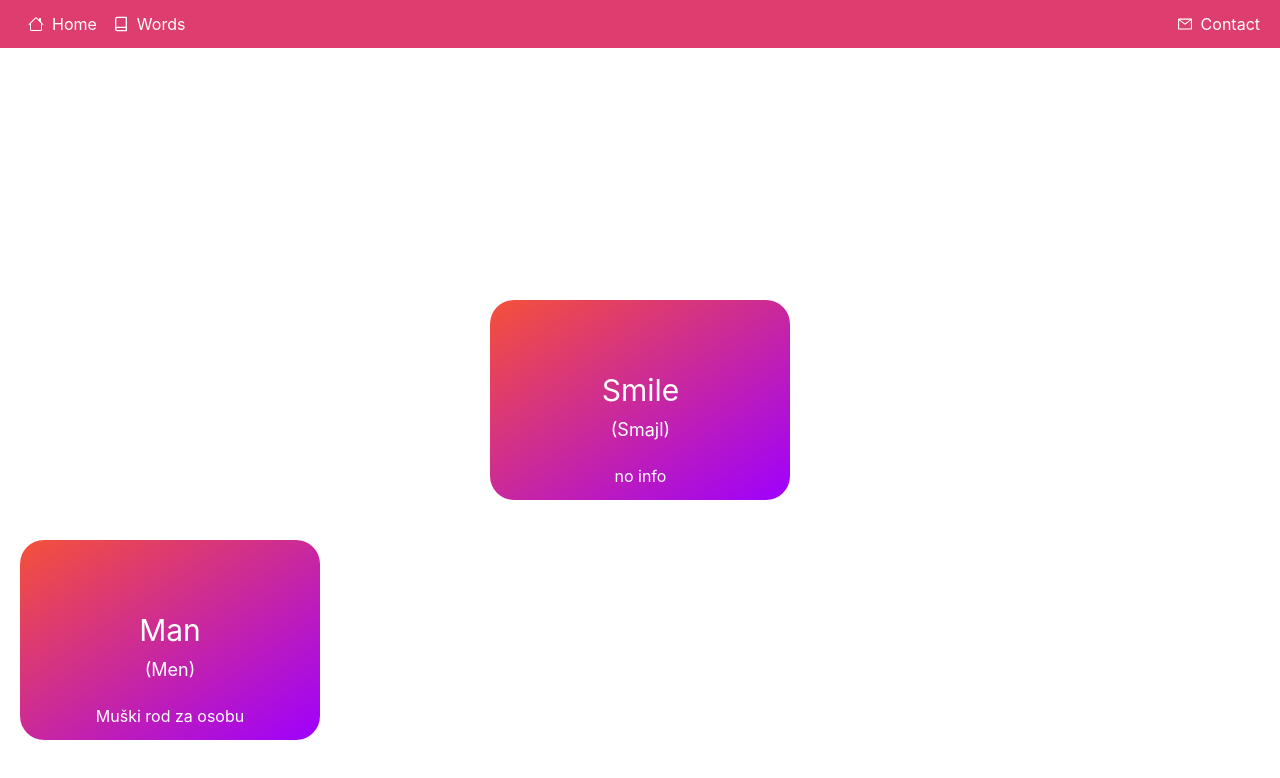
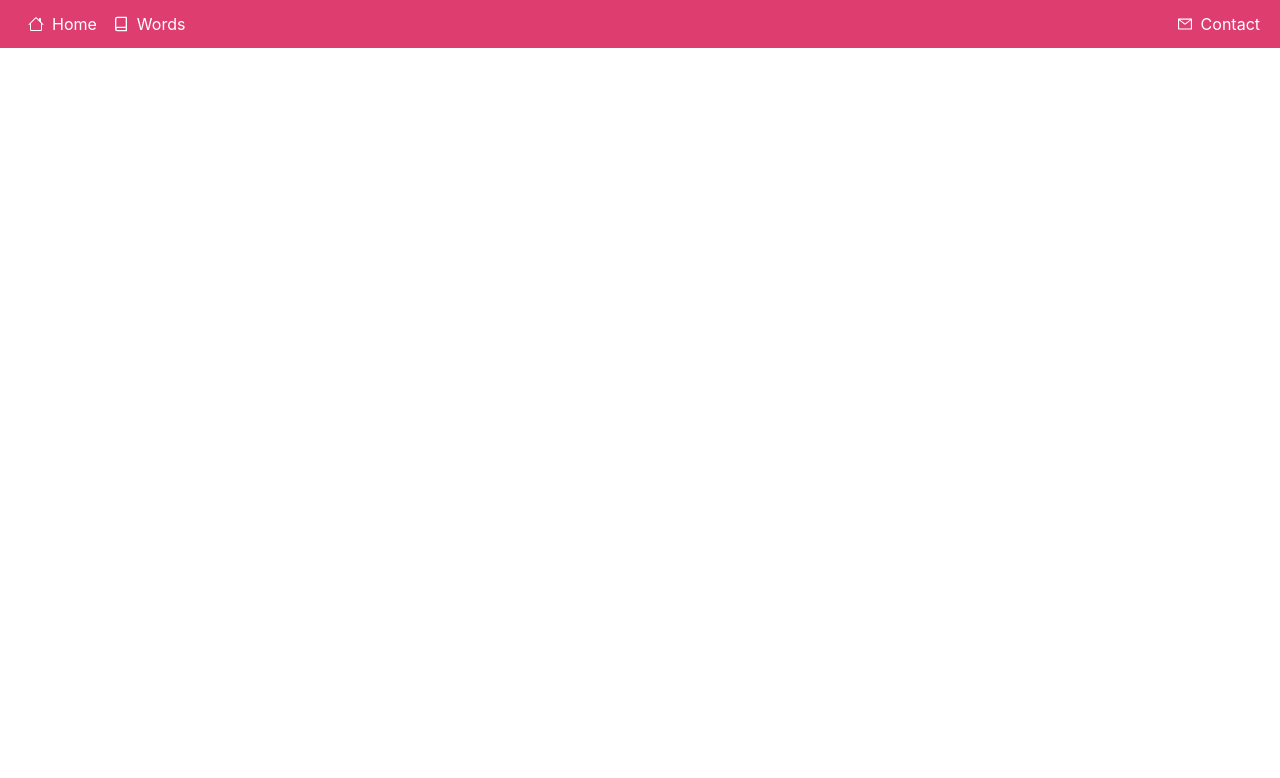
Before and after one commit to semir709/flash_cards, a React (Create React App) app: page /words in a window 1280 px wide. Shown: the top 778 px of the page. Built offline with nearby package versions, Linux system fonts and the light colour scheme.

Commit message:
added the react router dom

```diff
--- a/src/App.js
+++ b/src/App.js
@@ -1,156 +1,22 @@
 import "./App.css";
-import Card from "./components/Card";
 import Header from "./components/Header";
-import { motion, AnimatePresence } from "framer-motion";
-import { useEffect, useState } from "react";
-import { type } from "@testing-library/user-event/dist/type";
+import { Route, Routes } from "react-router-dom";
+import Home from "./pages/Home";
+import Words from "./pages/Words";
+import Contanct from "./pages/Contanct";
 
 function App() {
-  const containerVariants = {
-    default: {
-      width: 300,
-      height: 200,
-      position: "absolute",
-      top: "90%",
-      left: "20px",
-      translateY: "-90%",
-    },
-    move: {
-      top: "50%",
-      left: "50%",
-      translateY: "-50%",
-      translateX: "-50%",
-      transition: {
-        // delay: 1,
-        duration: 0.5,
-      },
-    },
-
-    exit: {
-      x: 1200,
-      opacity: 0,
-      transition: {
-        duration: 0.5,
-      },
-    },
-  };
-
-  const [index, setIndex] = useState(0);
-  const [data, setData] = useState(obj);
-
-  const changeIndex = () => {
-    if (index + 1 === data.length - 1) {
-      const last = data[data.length - 1]; // take last element
-      data.pop(); // remove last element
-      data.sort(() => Math.random() - 0.5); // randomize order of elements
-      data.unshift(last); // add last element on the beginnig of array
-      setIndex(0);
-    } else {
-      setIndex((prev) => prev + 1);
-    }
-  };
-
   return (
     <>
       <Header />
-      <main className="h-screen w-full relative ">
-        <motion.div
-          variants={containerVariants}
-          initial="default"
-          key={index + 1}
-        >
-          <Card data={data[index + 1]} animation={false} />
-        </motion.div>
 
-        <AnimatePresence>
-          <motion.div
-            variants={containerVariants}
-            initial="default"
-            animate="move"
-            exit="exit"
-            key={index}
-
-            // onNext={onNext}
-            // onClick={changeIndex}
-          >
-            <Card
-              data={data[index]}
-              changeIndex={changeIndex}
-              animation={true}
-            />
-          </motion.div>
-        </AnimatePresence>
-      </main>
+      <Routes>
+        <Route path="/*" element={<Home />}></Route>
+        <Route path="/words" element={<Words />}></Route>
+        <Route path="/contact" element={<Contanct />}></Route>
+      </Routes>
     </>
   );
 }
 
 export default App;
-{
-  /* <div
-          className="absolute top-[50%] left-[50%]
-            translate-y-[-50%] translate-x-[-50%] w-[500px] h-[300px]"
-        >
-          <div className="relative w-full h-full">
-            {data.map((props) => (
-              <Card data={props} key={props.id} />
-            ))}
-          </div>
-        </div> */
-}
-
-let obj = [
-  {
-    id: 1,
-    word: "Smile",
-    pronuced: "(Smajl)",
-    translate: "Osmjeh",
-    translate_info: "Smijeh, veseo",
-    rule_info: "no info",
-  },
-
-  {
-    id: 2,
-    word: "Man",
-    pronuced: "(Men)",
-    translate: "Čovjek",
-    translate_info: "Čovjek, osoba, muškarac",
-    rule_info: "Muški rod za osobu",
-  },
-
-  {
-    id: 3,
-    word: "Ball",
-    pronuced: "(Booll)",
-    translate: "Lopta",
-    translate_info: "no translate info",
-    rule_info: "za muški i ženski rod",
-  },
-
-  {
-    id: 4,
-    word: "Football",
-    pronuced: "(Futball)",
-    translate: "Nogomeeet",
-    translate_info: "no translate info",
-    rule_info: "za muški i ženski rod",
-  },
-
-  {
-    id: 5,
-    word: "House",
-    pronuced: "(Hause)",
-    translate: "Kuca",
-    translate_info: "no translate info",
-    rule_info: "za muški i ženski rod",
-  },
-
-  {
-    id: 6,
-    word: "Best",
-    pronuced: "(Best)",
-    translate: "Najbolji",
-    translate_info: "no translate info",
-    rule_info: "za muški i ženski rod",
-  },
-];
--- a/src/index.js
+++ b/src/index.js
@@ -2,10 +2,12 @@ import React from "react";
 import ReactDOM from "react-dom/client";
 import "./index.css";
 import App from "./App";
-
+import { BrowserRouter as Router } from "react-router-dom";
 const root = ReactDOM.createRoot(document.getElementById("root"));
 root.render(
-  <React.StrictMode>
-    <App />
-  </React.StrictMode>
+  <Router>
+    <React.StrictMode>
+      <App />
+    </React.StrictMode>
+  </Router>
 );
--- /dev/null
+++ b/src/pages/Contanct.js
@@ -0,0 +1,7 @@
+import React from "react";
+
+const Contanct = () => {
+  return <div>Contanct</div>;
+};
+
+export default Contanct;
--- /dev/null
+++ b/src/pages/Home.js
@@ -0,0 +1,145 @@
+import React, { useState } from "react";
+import { motion, AnimatePresence } from "framer-motion";
+import Card from "../components/Card";
+
+import { useEffect } from "react";
+
+const Home = () => {
+  const [index, setIndex] = useState(0);
+  const [data, setData] = useState(obj);
+
+  const containerVariants = {
+    default: {
+      width: `${!(window.innerWidth < 440) ? "300px" : "100%"}`,
+      height: 200,
+      position: "absolute",
+      top: "105%",
+      left: `${!(window.innerWidth < 640) ? "-4%" : "50%"}`,
+      translateX: `${!(window.innerWidth < 640) ? "0%" : "-50%"}`,
+      translateY: "-100%",
+      scale: 0.5,
+    },
+    move: {
+      top: "50%",
+      left: "50%",
+      translateY: "-50%",
+      translateX: "-50%",
+      scale: 1,
+      transition: {
+        // delay: 1,
+        duration: 0.5,
+      },
+    },
+
+    exit: {
+      x: 1200,
+      opacity: 0,
+      transition: {
+        duration: 0.5,
+      },
+    },
+  };
+
+  const changeIndex = () => {
+    if (index + 1 === data.length - 1) {
+      const last = data[data.length - 1]; // take last element
+      data.pop(); // remove last element
+      data.sort(() => Math.random() - 0.5); // randomize order of elements
+      data.unshift(last); // add last element on the beginnig of array
+      setIndex(0);
+    } else {
+      setIndex((prev) => prev + 1);
+    }
+  };
+
+  return (
+    <main className="h-screen w-full relative ">
+      <div className="">
+        <motion.div
+          variants={containerVariants}
+          initial="default"
+          key={index + 1}
+        >
+          <Card data={data[index + 1]} animation={false} />
+        </motion.div>
+      </div>
+
+      <AnimatePresence>
+        <motion.div
+          variants={containerVariants}
+          initial="default"
+          animate="move"
+          exit="exit"
+          key={index}
+          drag
+          dragConstraints={{
+            top: -50,
+            left: -50,
+            right: 50,
+            bottom: 50,
+          }}
+        >
+          <Card data={data[index]} changeIndex={changeIndex} animation={true} />
+        </motion.div>
+      </AnimatePresence>
+    </main>
+  );
+};
+
+export default Home;
+
+let obj = [
+  {
+    id: 1,
+    word: "Smile",
+    pronuced: "(Smajl)",
+    translate: "Osmjeh",
+    translate_info: "Smijeh, veseo",
+    rule_info: "no info",
+  },
+
+  {
+    id: 2,
+    word: "Man",
+    pronuced: "(Men)",
+    translate: "Čovjek",
+    translate_info: "Čovjek, osoba, muškarac",
+    rule_info: "Muški rod za osobu",
+  },
+
+  {
+    id: 3,
+    word: "Ball",
+    pronuced: "(Booll)",
+    translate: "Lopta",
+    translate_info: "no translate info",
+    rule_info: "za muški i ženski rod",
+  },
+
+  {
+    id: 4,
+    word: "Football",
+    pronuced: "(Futball)",
+    translate: "Nogomeeet",
+    translate_info: "no translate info",
+    rule_info: "za muški i ženski rod",
+  },
+
+  {
+    id: 5,
+    word: "House",
+    pronuced: "(Hause)",
+    translate: "Kuca",
+    translate_info: "no translate info",
+    rule_info: "za muški i ženski rod",
+  },
+
+  {
+    id: 6,
+    word: "Best",
+    pronuced: "(Best)",
+    translate: "Najbolji",
+    translate_info: "no translate info",
+    rule_info: "za muški i ženski rod",
+  },
+];
--- /dev/null
+++ b/src/pages/Words.js
@@ -0,0 +1,7 @@
+import React from "react";
+
+const Words = () => {
+  return <div>Words</div>;
+};
+
+export default Words;
```
